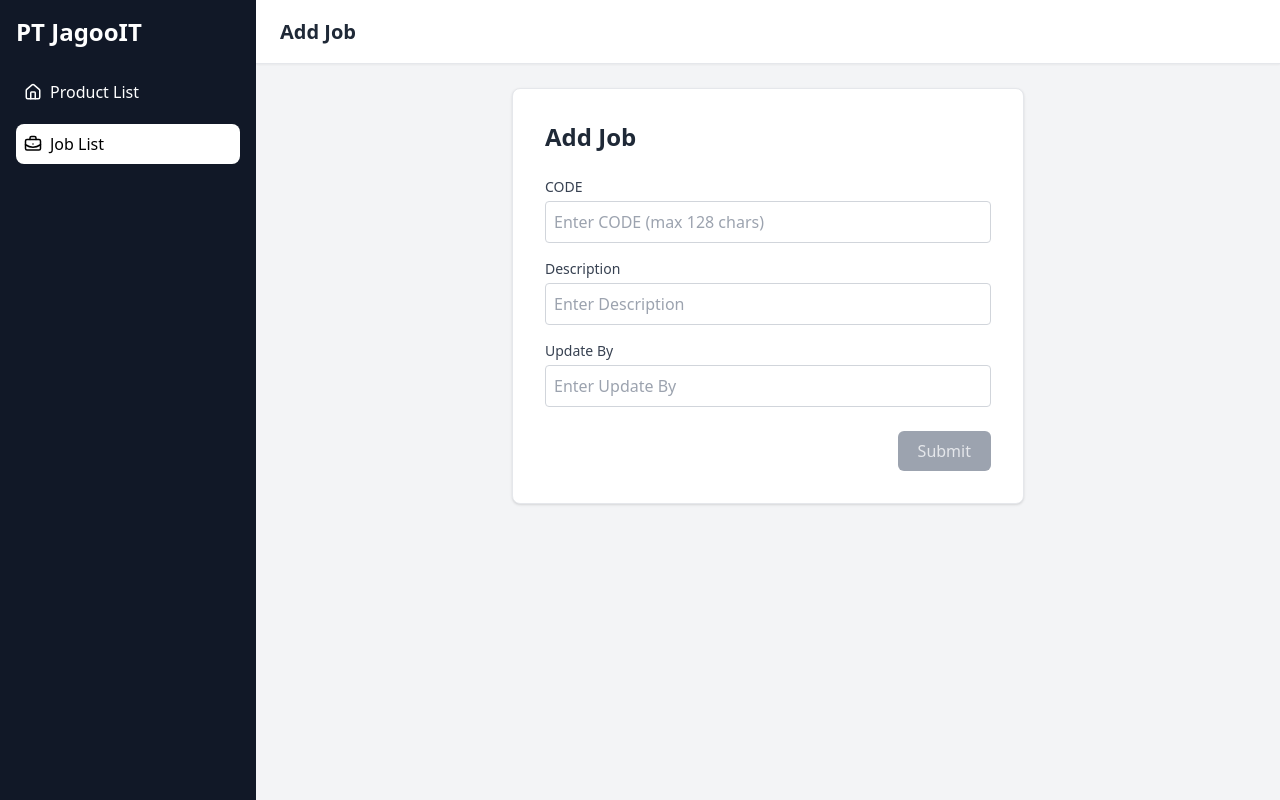
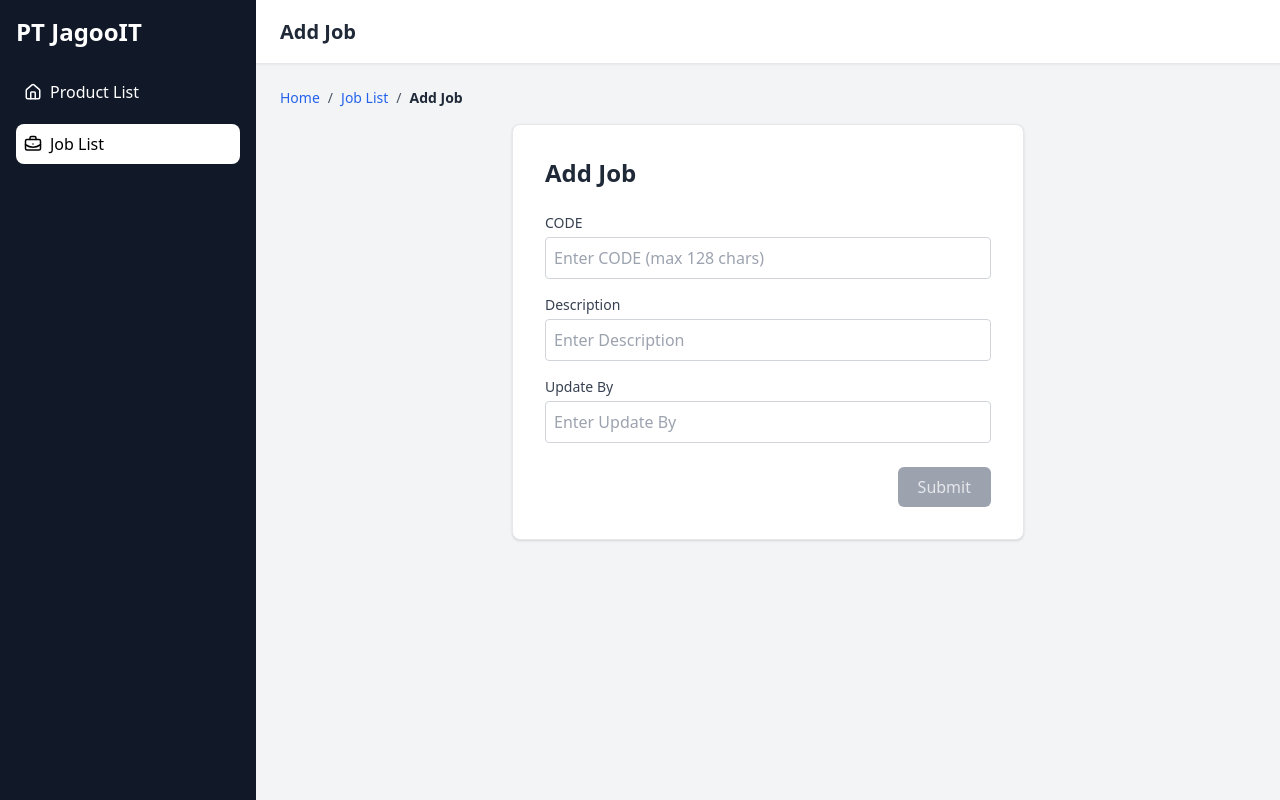
Before and after one commit to tegarfaris/fe-task-one, a React (Create React App) app: page /job-list/add-job in a window 1280 px wide. Built offline with nearby package versions, Linux system fonts and the light colour scheme.

Commit message:
feat: added breadcrumb on form add/edit page

```diff
--- a/src/app/page-modules/jobs/add-job/AddJobForm.jsx
+++ b/src/app/page-modules/jobs/add-job/AddJobForm.jsx
@@ -1,6 +1,7 @@
 import { useState, useEffect } from "react";
 import useJobs from "../../../hooks/useJobs";
 import { useParams } from "react-router-dom";
+import Breadcrumb from "../../../../components/breadcrumb/Breadcrumb";
 
 const JobForm = () => {
   const { pjobTypeId } = useParams();
@@ -67,6 +68,8 @@ const JobForm = () => {
   };
 
   return (
+    <div className="flex flex-col">
+      <Breadcrumb />
       <div className="p-8 bg-white rounded-lg shadow border border-gray-200 w-full max-w-lg mx-auto">
         <h2 className="text-2xl font-semibold text-gray-800 mb-6">
           {pjobTypeId ? "Update Job" : "Add Job"}
@@ -134,6 +137,7 @@ const JobForm = () => {
           </button>
         </div>
       </div>
+    </div>
   );
 };
 
```
Lines whose indentation alone changed are shown as unchanged.
